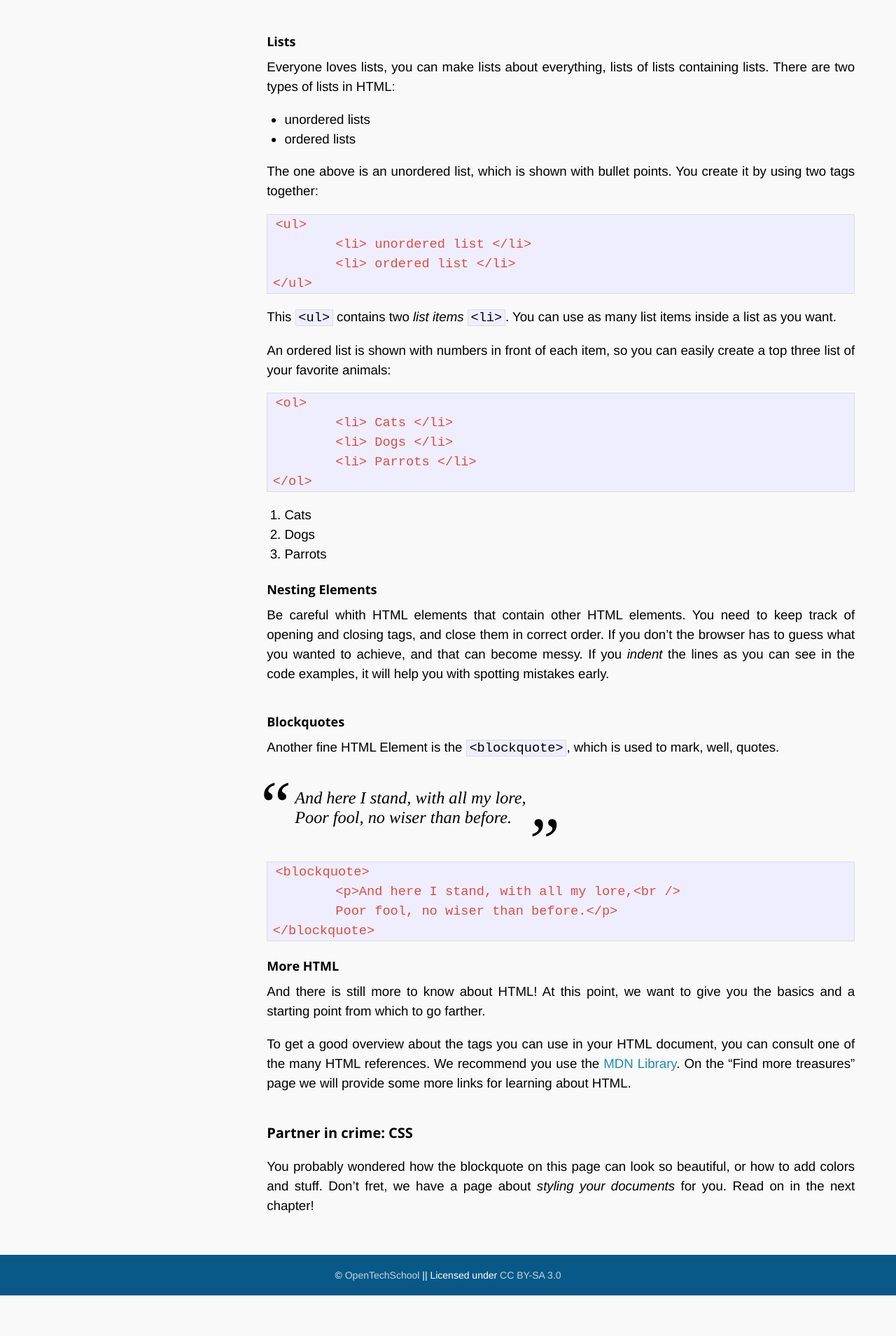
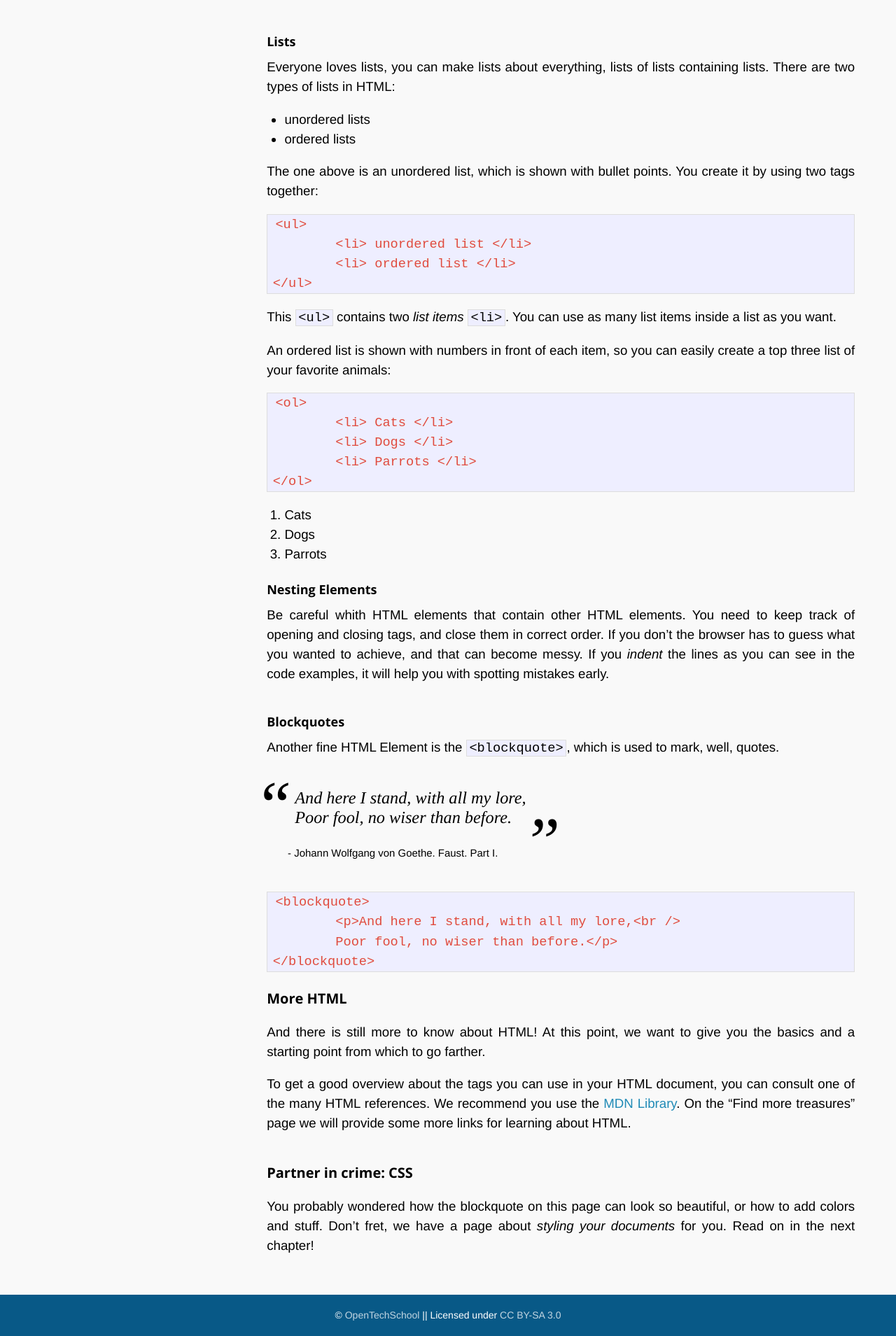
Before and after one commit to afknapping/github-from-scratch, a Jekyll site: the page built from _posts/2007-12-01-html.md, in a window 1280 px wide. Shown: the part 2782-4691 px from the top of the page at 70% size. Built offline with Jekyll 4.4.1, drawn with Linux system fonts in a browser that asks for light colours; Markdown is read by kramdown in place of the engine named in the settings; before the commit the page ends 4633 px from its top, so only the background shows below that.

Commit message:
add source to quote

```diff
--- a/_posts/2007-12-01-html.md
+++ b/_posts/2007-12-01-html.md
@@ -124,13 +124,15 @@ Another fine HTML Element is the `<blockquote>`, which is used to mark, well, qu
 > And here I stand, with all my lore,<br />
 > Poor fool, no wiser than before.
 
+Johann Wolfgang von Goethe. Faust. Part I.
+
 	<blockquote>
 		<p>And here I stand, with all my lore,<br />
 		Poor fool, no wiser than before.</p>
 	</blockquote>
 
 
-##### More HTML
+#### More HTML
 And there is still more to know about HTML! At this point, we want to give you the basics and a starting point from which to go farther.
 
 To get a good overview about the tags you can use in your HTML document, you can consult one of the many HTML references. We recommend you use the [MDN Library](https://developer.mozilla.org/en-US/docs/Web/HTML/Element). On the "Find more treasures" page we will provide some more links for learning about HTML.
--- a/css/main.css
+++ b/css/main.css
@@ -215,13 +215,13 @@ h1.title {
 
 blockquote {
   display: inline-block;
+  margin: 1em 40px;
   position: relative;
   font-family: times, serif;
   font-size: 1.3em;
   font-style: italic;
   quotes: "“" "”";
 }
-
 blockquote:before {
   content: open-quote;
   position: absolute;
@@ -235,6 +235,15 @@ blockquote:after {
   right: -0.5em;
   font-size: 4em;
   bottom: -0.1em
+}
+blockquote + p {
+  position: relative;
+  top: -1.8em;
+  font-size: 0.8em;
+  text-indent: 2em;
+}
+blockquote + p:before {
+  content: "- ";
 }
 
 /* terminal */
```
